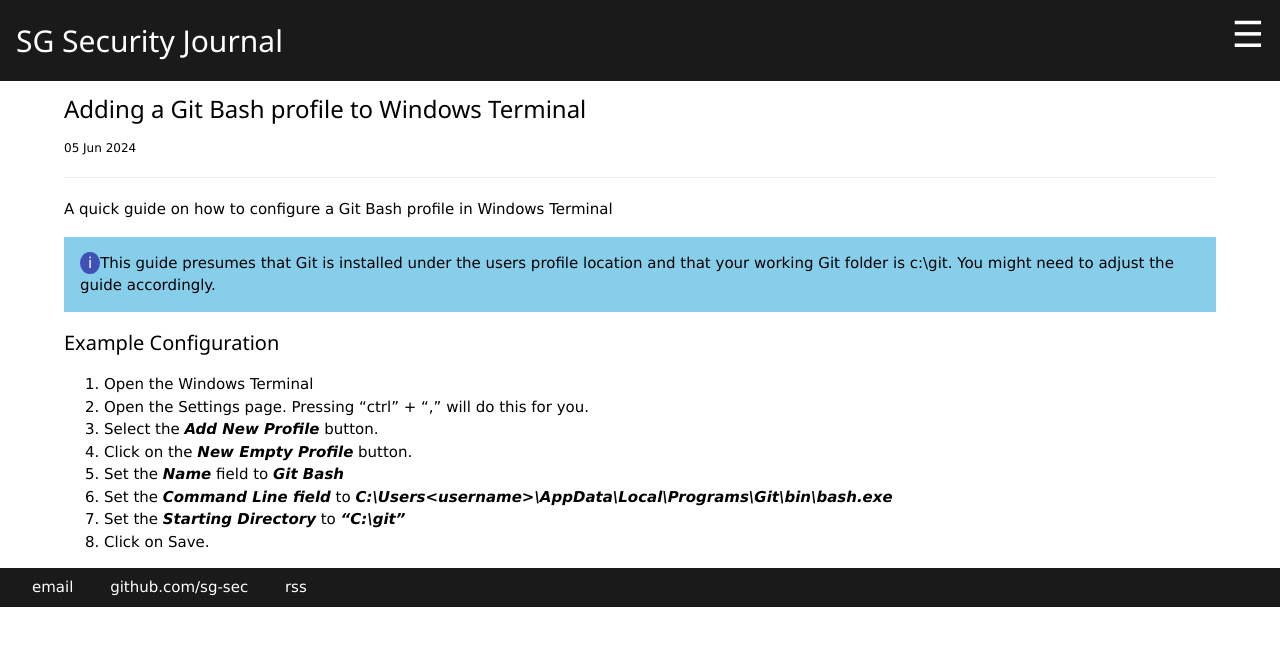
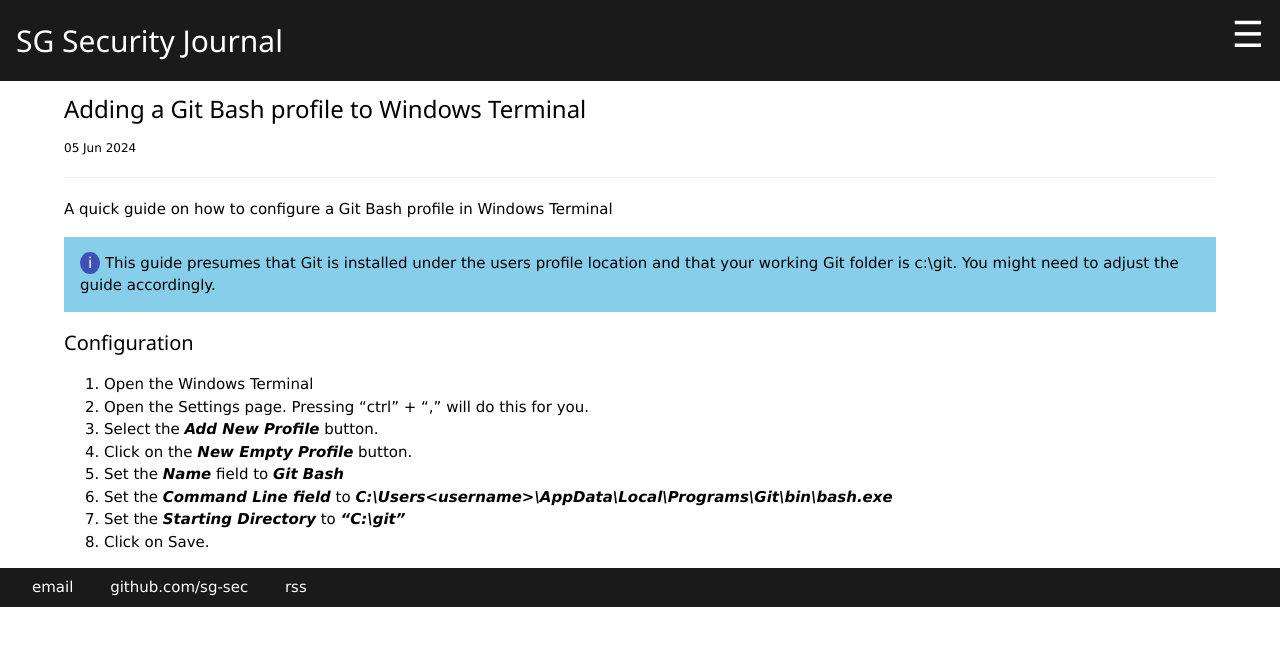
Before and after one commit to sg-sec/sg-sec.github.io, a Jekyll site: the page built from _posts/2024-06-05-Git-Bash-Windows-Terminal.md, in a window 1280 px wide. Shown: the top 646 px of the page. Built offline with Jekyll 4.4.1, drawn with Linux system fonts in a browser that asks for light colours.

Commit message:
Update 2024-06-05-Git-Bash-Windows-Terminal.md

```diff
--- a/_posts/2024-06-05-Git-Bash-Windows-Terminal.md
+++ b/_posts/2024-06-05-Git-Bash-Windows-Terminal.md
@@ -11,9 +11,9 @@
 A quick guide on how to configure a Git Bash profile in Windows Terminal
 
 
-<div class="w3-panel w3-light-blue"><p><span class="w3-badge w3-indigo">i</span>This guide presumes that Git is installed under the users profile location and that your working Git folder is c:\git.  You might need to adjust the guide accordingly.</p></div>
+<div class="w3-panel w3-light-blue"><p><span class="w3-badge w3-indigo">i</span> This guide presumes that Git is installed under the users profile location and that your working Git folder is c:\git.  You might need to adjust the guide accordingly.</p></div>
 
-#### Example Configuration
+#### Configuration
 1. Open the Windows Terminal
 2. Open the Settings page. Pressing "ctrl" + "," will do this for you.
 3. Select the ***Add New Profile*** button.
```
